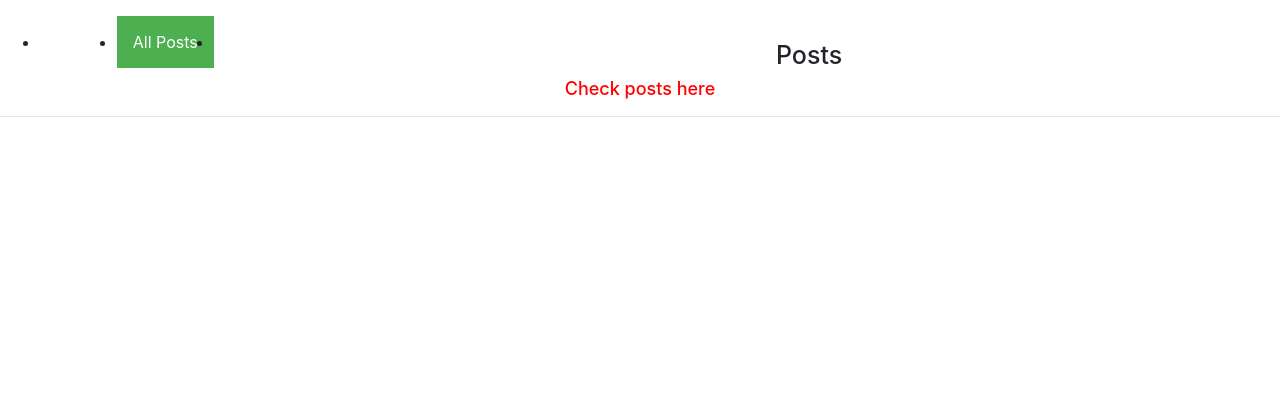
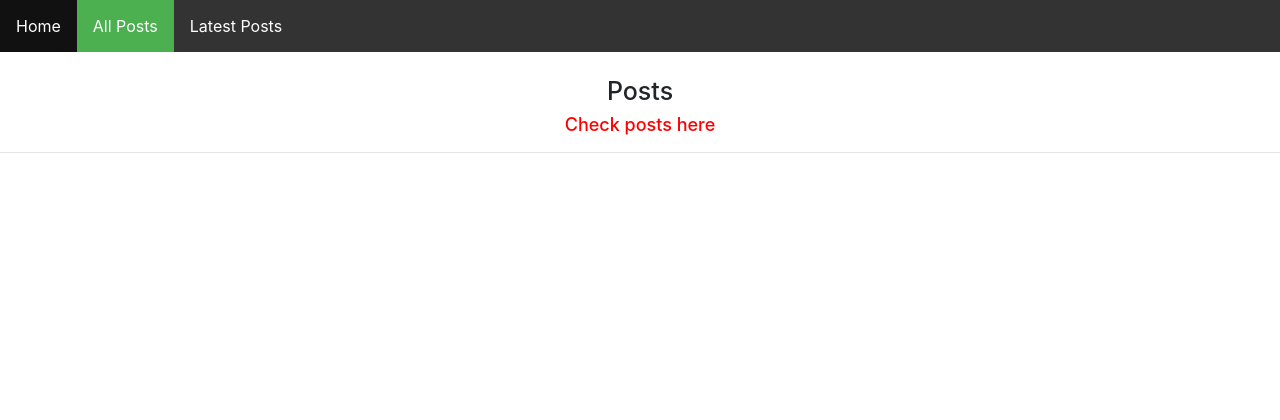
Before and after one commit to ShavdatuashviliSandro/redis_blog, a Flask app: page /posts in a window 1280 px wide. Shown: the top 420 px of the page. Run offline with Flask 2, Linux system fonts and the light colour scheme; data that the repository does not hold is empty; some libraries are stand-ins or nearby versions.

Commit message:
fix bug / finished project

```diff
--- a/static/css/posts.css
+++ b/static/css/posts.css
@@ -1,4 +1,4 @@
-P.ulist {
+.ulist {
   list-style-type: none;
   margin: 0;
   padding: 0;
```
